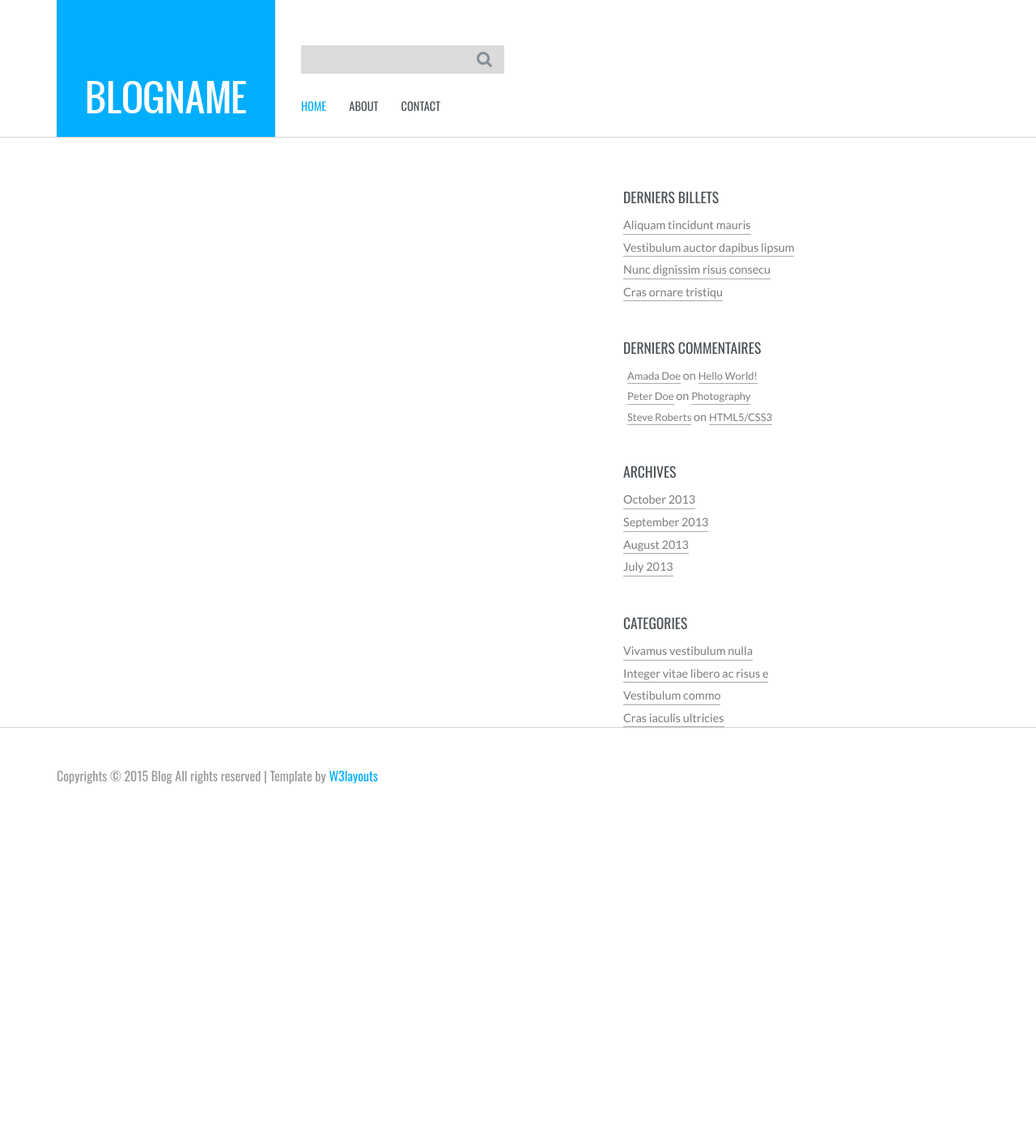
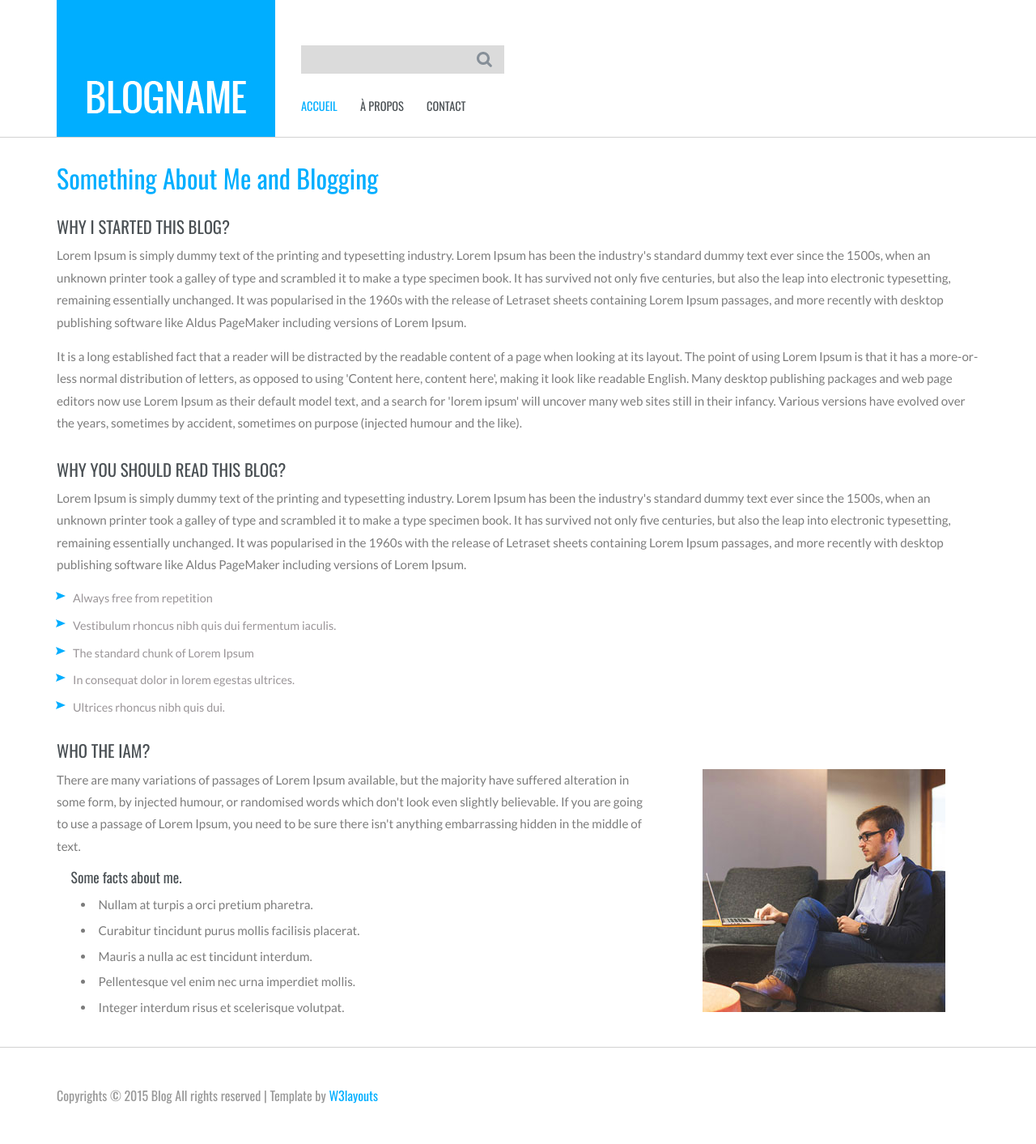
Before and after one commit to MarCarp/DWJ-Projet-8, a PHP site: page /?action=about in a window 1280 px wide. Shown: the whole page at 81% size. Before the commit the page ends 968 px from the top, so only its background shows below. Run offline with PHP 8.4, Linux system fonts and the light colour scheme; data that the repository does not hold is empty; some libraries are stand-ins or nearby versions.

Commit message:
Ajouté vues About et Contact maj du controler principal

```diff
--- a/Controler/controlerHome.php
+++ b/Controler/controlerHome.php
@@ -5,9 +5,32 @@ require 'Model/Comment.php';
 $postMng = new Post();
 $comMng = new Comment();
 
-$posts = $postMng->getPosts();
+if(isset($_GET['action']))
+{
+	if($_GET['action']=='about')
+	{
+		$title = 'testAbout';
+		require 'Vue/vueSide.php';
+		require 'Vue/vueAbout.php';
+	}
+	elseif($_GET['action']=='contact')
+	{
+		$title = 'testContact';
+		require 'Vue/vueSide.php';
+		require 'Vue/vueContact.php';
+	}
+	elseif($_GET['action']=='post')
+	{
 
-$title = 'testIndex';
-require 'Vue/vueSide.php';
-require 'Vue/vueHome.php';
+	}
+}
+else
+{
+	$posts = $postMng->getPosts();
+	$lastPosts = $posts;
+	$title = 'testIndex';
+	require 'Vue/vueSide.php';
+	require 'Vue/vueHome.php';
+}
+
 require 'Vue/template.php';
--- a/Vue/template.php
+++ b/Vue/template.php
@@ -36,7 +36,7 @@
 <div class="header">
 	 <div class="container">
 		  <div class="logo">
-			  <a href="index.html"><img src="Content/Images/logo.jpg" title="" /></a>
+			  <a href="index.php"><img src="Content/Images/logo.jpg" title="" /></a>
 		  </div>
 			 <!---start-top-nav---->
 			 <div class="top-menu">
@@ -48,9 +48,9 @@
 				 </div>
 				  <span class="menu"> </span>
 				   <ul>
-						<li class="active"><a href="index.html">HOME</a></li>
-						<li><a href="about.html">ABOUT</a></li>
-						<li><a href="contact.html">CONTACT</a></li>
+						<li class="active"><a href="index.php">ACCUEIL</a></li>
+						<li><a href="?action=about">À PROPOS</a></li>
+						<li><a href="?action=contact">CONTACT</a></li>
 						<div class="clearfix"> </div>
 				 </ul>
 			 </div>
--- /dev/null
+++ b/Vue/vueAbout.php
@@ -0,0 +1,50 @@
+<?php
+ob_start();?>
+
+<div class="about-content">
+	 <div class="container">
+		 <h2>Something About Me and Blogging</h2>
+		 <div class="about-section">
+			 <div class="about-grid">
+				 <h3>WHY I STARTED THIS BLOG?</h3>
+				 <p>Lorem Ipsum is simply dummy text of the printing and typesetting industry. Lorem Ipsum has been the industry's standard dummy text ever since the 1500s, when an unknown printer took a galley of type and scrambled it to make a type specimen book.
+				 It has survived not only five centuries, but also the leap into electronic typesetting, remaining essentially unchanged. It was popularised in the 1960s with the release of Letraset sheets containing Lorem Ipsum passages, and more recently with desktop publishing software like Aldus PageMaker including
+				 versions of Lorem Ipsum.</p>
+				 <p>It is a long established fact that a reader will be distracted by the readable content of a page when looking at its layout. The point of using Lorem Ipsum is that it has a more-or-less normal distribution of letters, as opposed to using 'Content here, content here', making it look like readable English. Many desktop publishing packages
+				 and web page editors now use Lorem Ipsum as their default model text, and a search for 'lorem ipsum' will uncover many web sites still in their infancy. Various versions have evolved over the years, sometimes by accident, sometimes on purpose (injected humour and the like).</p>
+			 </div>
+			 <div class="about-grid2">
+				 <h3>WHY YOU SHOULD READ THIS BLOG?</h3>
+				 <p>Lorem Ipsum is simply dummy text of the printing and typesetting industry. Lorem Ipsum has been the industry's standard dummy text ever since the 1500s, when an unknown printer took a galley of type and scrambled it to make a type specimen book.
+				 It has survived not only five centuries, but also the leap into electronic typesetting, remaining essentially unchanged. It was popularised in the 1960s with the release of Letraset sheets containing Lorem Ipsum passages, and more recently with desktop publishing software like Aldus PageMaker including
+				 versions of Lorem Ipsum.</p>
+				 <ul>
+					 <li><a href="#">Always free from repetition</a></li>
+					 <li><a href="#">Vestibulum rhoncus nibh quis dui fermentum iaculis.</a></li>
+					 <li><a href="#">The standard chunk of Lorem Ipsum</a></li>
+					 <li><a href="#">In consequat dolor in lorem egestas ultrices.</a></li>
+					 <li><a href="#">Ultrices rhoncus nibh quis dui.</a></li>
+				 </ul>
+			 </div>
+			 <div class="who-iam">
+				 <h3>WHO THE IAM?</h3>
+				 <div class="man-info">
+					 <p>There are many variations of passages of Lorem Ipsum available, but the majority have suffered alteration in some form, by injected humour, or randomised words which don't look even slightly believable. If you are going to use a passage of Lorem Ipsum, you need to be sure there isn't anything embarrassing hidden in the middle of text. </p>
+				     <h4>Some facts about me.</h4>
+					 <li>Nullam at turpis a orci pretium pharetra.</li>
+					 <li>Curabitur tincidunt purus mollis facilisis placerat.</li>
+					 <li>Mauris a nulla ac est tincidunt interdum.</li>
+					 <li>Pellentesque vel enim nec urna imperdiet mollis.</li>
+					 <li>Integer interdum risus et scelerisque volutpat.</li>
+				 </div>
+				 <div class="man-pic">
+				 <img src="Content/Images/man.jpg" alt=""/>
+				 </div>
+				 <div class="clearfix"></div>
+			 </div>
+		  </div>
+	  </div>
+</div>
+
+<?php
+$contentBody = ob_get_clean();?>
--- a/index.php
+++ b/index.php
@@ -1,2 +1,3 @@
 <?php
+
 require 'Controler/controlerHome.php';
```
Also changed, not shown: Vue/vueContact.php (added, +44 -0 lines), Model/Post.php (line endings or trailing spaces).
